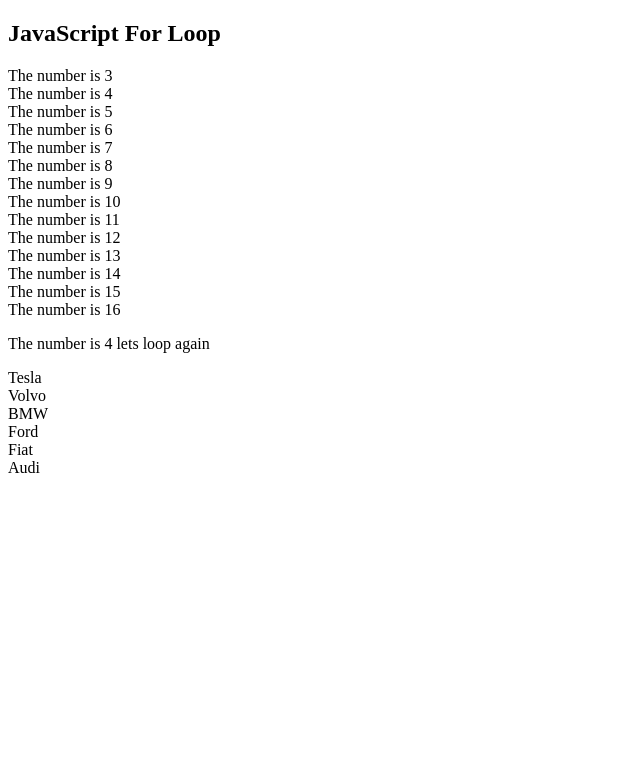
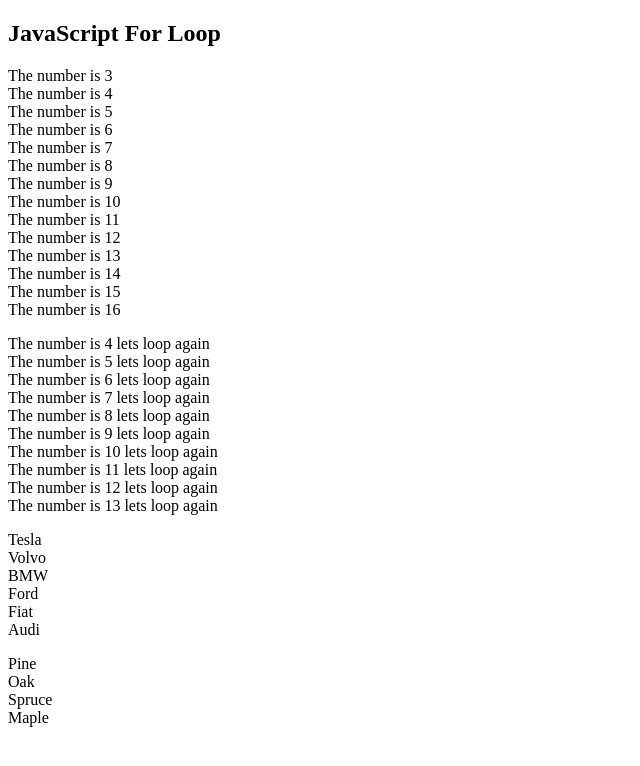
Before and after one commit to trentonruffalo/geo455_TR, a plain HTML site: page ex_3/ex_05_05_loops.html in a window 1280 px wide. Shown: the whole page, without its empty margins (0-640 px from the left). Drawn offline with Linux system fonts and the light colour scheme.

Commit message:
Update ex_05_05_loops.html

```diff
--- a/ex_3/ex_05_05_loops.html
+++ b/ex_3/ex_05_05_loops.html
@@ -7,6 +7,7 @@
 <p id="demo"></p>
 <p id="demo1"></p>
 <p id="demo2"></p>
+<p id="demo3"></p>
 
 <script>
     var num = "";
@@ -18,8 +19,8 @@
 
     var num_brk = "";
 
-    for (var z = 4; z < 6; z++) {
-        if(z===5) {break;}
+    for (var z = 4; z < 15; z++) {
+        if(z===14) {break;}
         num_brk += "The number is " + z + " lets loop again" + "<br>";
     }
     document.getElementById("demo1").innerHTML = num_brk;
@@ -34,6 +35,14 @@
     }
     document.getElementById("demo2").innerHTML = carnames;
 
+    const trees = ["Pine", "Oak", "Spruce", "Maple"];
+
+    var treenames = "";
+
+    for (var t = 0; t < trees.length; t++) {
+        treenames += trees[t] + "<br>";
+    }
+    document.getElementById("demo3").innerHTML = treenames;
 </script>
 
 
```
